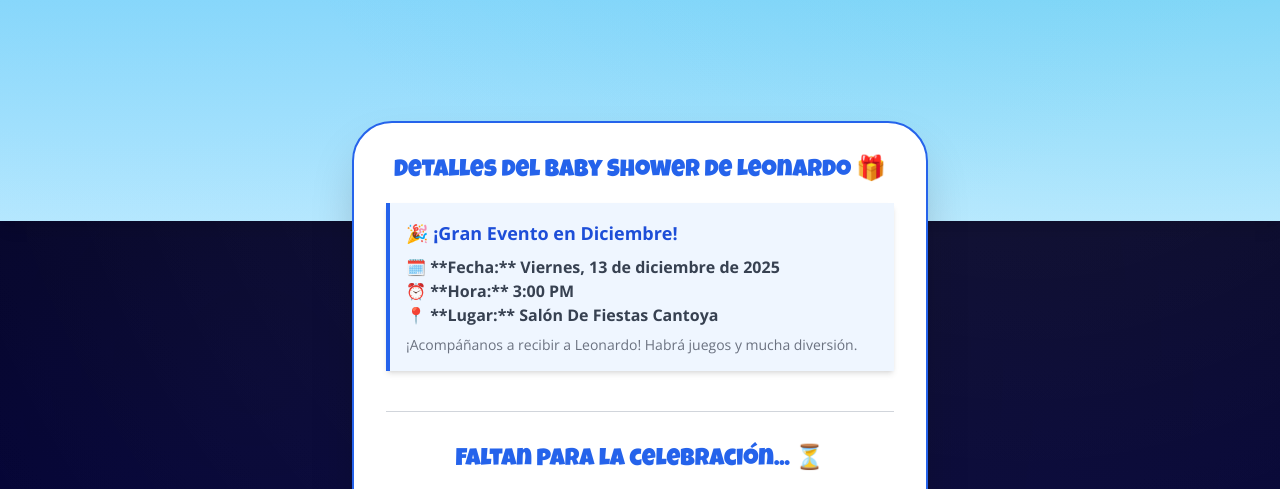
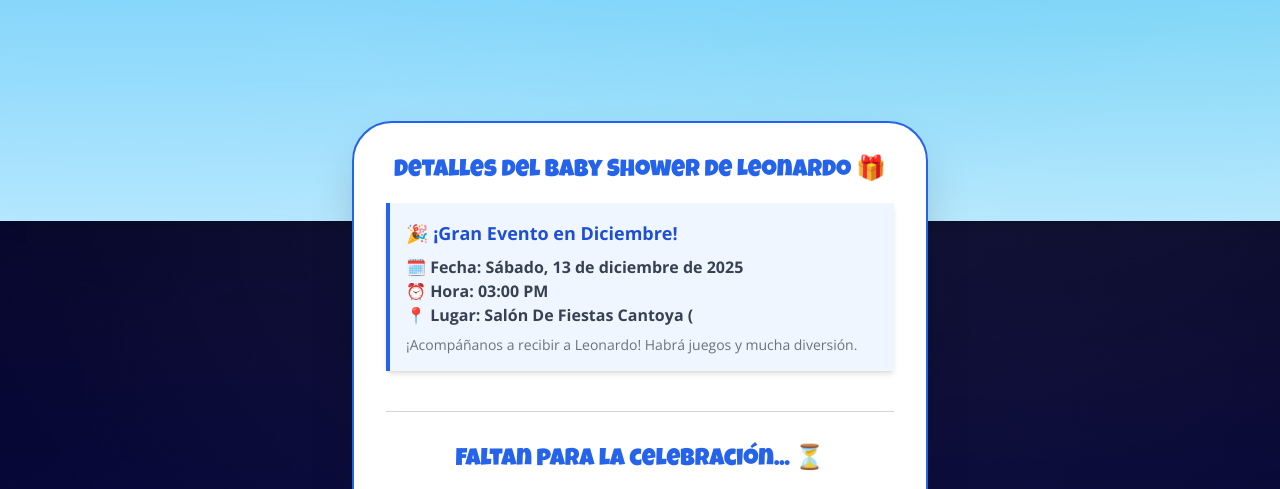
Before and after one commit to agomez-dev/babyshower, a plain HTML site: page index.html in a window 1280 px wide. Shown: the part 273-762 px from the top of the page. Drawn offline with nearby package versions, Linux system fonts and the light colour scheme.

```diff
--- a/index.html
+++ b/index.html
@@ -283,9 +283,9 @@
         <h2 class="font-gato text-2xl text-blue-600 mb-4">Detalles del Baby Shower de Leonardo 🎁</h2>
         <div class="bg-blue-50 border-l-4 border-blue-600 p-4 mb-10 shadow-md transition-opacity duration-1000 delay-2000 opacity-0 text-left" id="details-anim">
             <p class="text-lg font-bold text-blue-700 mb-2">🎉 ¡Gran Evento en Diciembre!</p>
-            <p class="font-bold text-gray-700">🗓️ **Fecha:** Viernes, 13 de diciembre de 2025</p>
-            <p class="font-bold text-gray-700">⏰ **Hora:** 3:00 PM</p>
-            <p class="font-bold text-gray-700">📍 **Lugar:** Salón De Fiestas Cantoya</p>
+            <p class="font-bold text-gray-700">🗓️ Fecha: Sábado, 13 de diciembre de 2025</p>
+            <p class="font-bold text-gray-700">⏰ Hora: 03:00 PM</p>
+            <p class="font-bold text-gray-700">📍 Lugar: Salón De Fiestas Cantoya (</p>
             <p class="text-sm text-gray-500 mt-2">¡Acompáñanos a recibir a Leonardo! Habrá juegos y mucha diversión.</p>
         </div>
 
```
Also changed, not shown: wishlist.html (+13 -3 lines).
